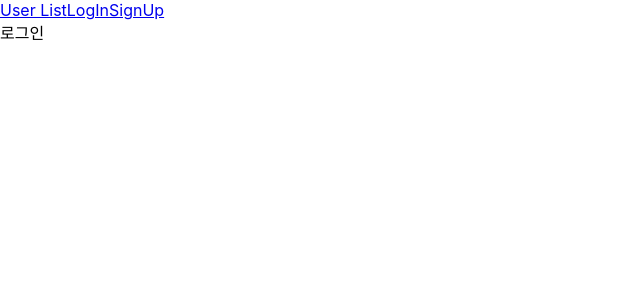
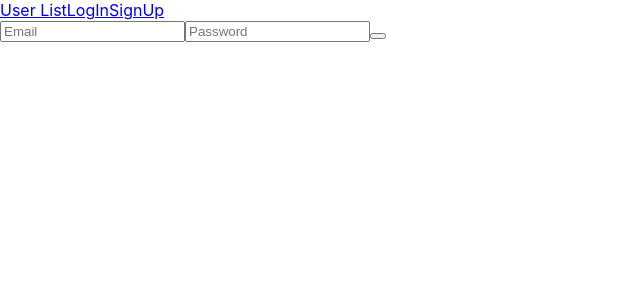
Before and after one commit to hyunyeee/auth_ts, a React (Create React App) app: page /log-in in a window 1280 px wide. Shown: the top 300 px of the page, without its empty margins (0-640 px from the left). Built offline with nearby package versions, Linux system fonts and the light colour scheme; no server answers.

Commit message:
feat: 로그인 폼 구현
로그인 폼 제출 시 UserList 페이지로 리다이렉션 및 로그인 안내 alert 창을 띄운다.

```diff
--- a/src/pages/LogIn.tsx
+++ b/src/pages/LogIn.tsx
@@ -1,5 +1,18 @@
+import { useNavigate } from 'react-router-dom';
+
 const LogIn = () => {
-  return <>로그인</>;
+  const navigate = useNavigate();
+  const onSubmit = () => {
+    navigate('/');
+    alert('로그인에 성공하였습니다.');
+  };
+  return (
+    <form onSubmit={onSubmit}>
+      <input type="text" placeholder="Email" />
+      <input type="password" placeholder="Password" />
+      <button type="submit" />
+    </form>
+  );
 };
 
 export default LogIn;
```
